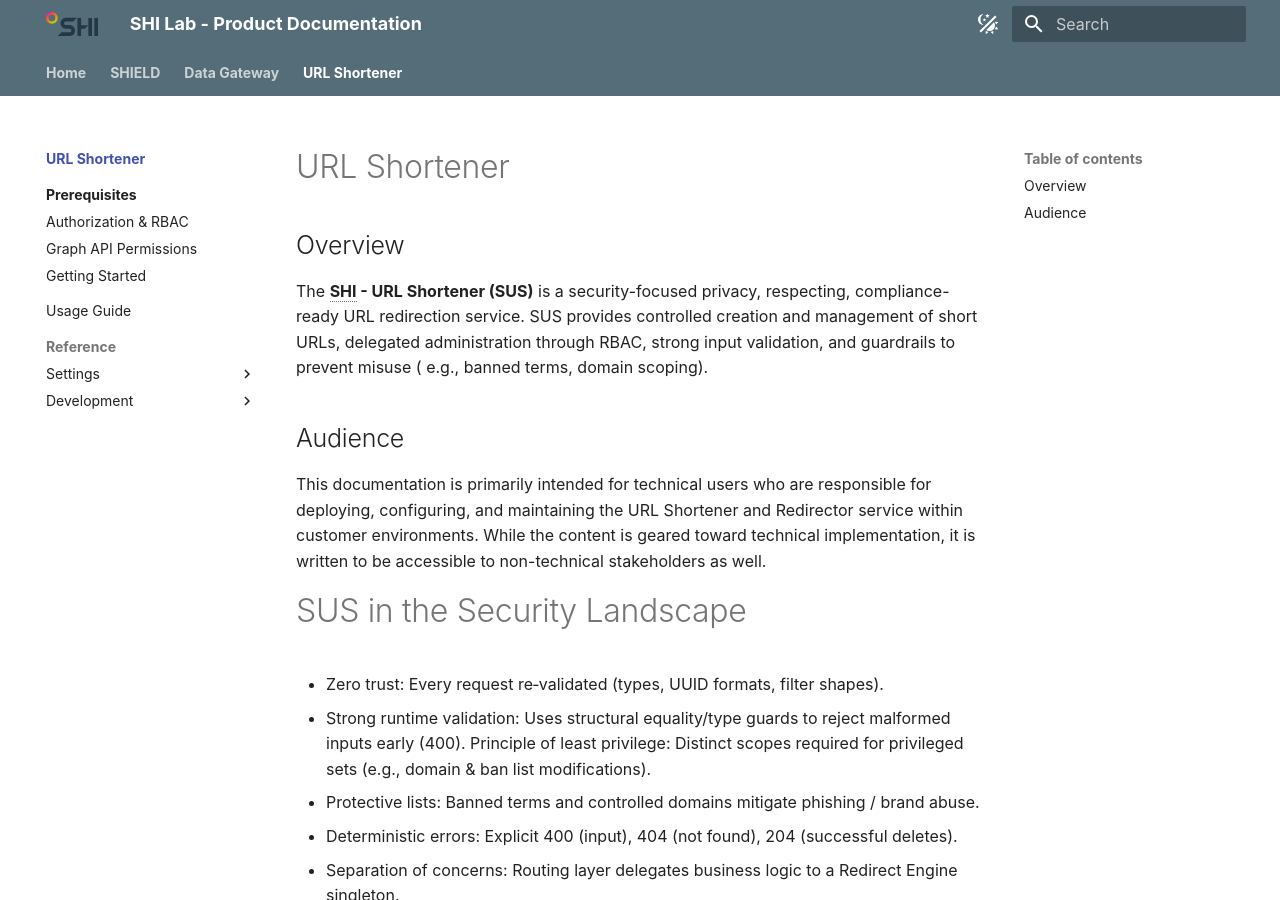
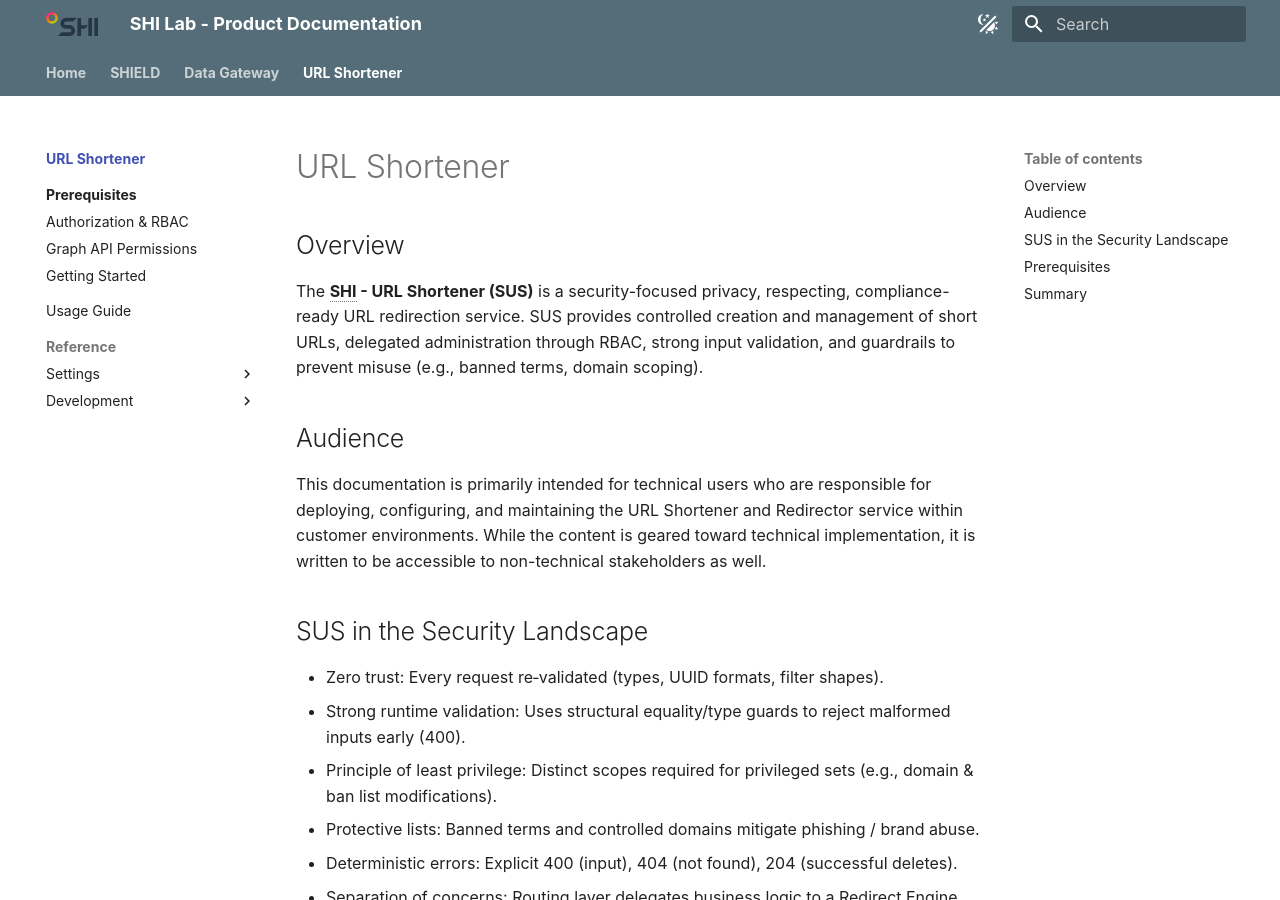
Before and after one commit to Software-Hardware-Integration-Lab/Documentation, an MkDocs documentation site: the page built from docs/URL-Shortener/index.md, in a window 1280 px wide and 900 px high. Built offline with MkDocs 1.6.1 and Material for MkDocs 9.7.7, drawn with Linux system fonts in a browser that asks for light colours; plug-ins that fetch from the network failed and are left out.

Commit message:
Fix formatting and minor typos in SUS documentation
Corrected spacing in parentheses, changed a section header from H1 to H2 for consistency, and fixed list formatting in the URL Shortener documentation.

```diff
--- a/docs/URL-Shortener/index.md
+++ b/docs/URL-Shortener/index.md
@@ -2,17 +2,17 @@
 
 ## Overview
 
-The **SHI - URL Shortener (SUS)** is a security-focused privacy, respecting, compliance-ready URL redirection service. SUS provides controlled creation and management of short URLs, delegated administration through RBAC, strong input validation, and guardrails to prevent misuse ( e.g., banned terms, domain scoping).
+The **SHI - URL Shortener (SUS)** is a security-focused privacy, respecting, compliance-ready URL redirection service. SUS provides controlled creation and management of short URLs, delegated administration through RBAC, strong input validation, and guardrails to prevent misuse (e.g., banned terms, domain scoping).
 
 ## Audience
 
 This documentation is primarily intended for technical users who are responsible for deploying, configuring, and maintaining the URL Shortener and Redirector service within customer environments. While the content is geared toward technical implementation, it is written to be accessible to non-technical stakeholders as well.
 
-# SUS in the Security Landscape
+## SUS in the Security Landscape
 
 - Zero trust: Every request re‑validated (types, UUID formats, filter shapes).
 - Strong runtime validation: Uses structural equality/type guards to reject malformed inputs early (400).
-Principle of least privilege: Distinct scopes required for privileged sets (e.g., domain & ban list modifications).
+- Principle of least privilege: Distinct scopes required for privileged sets (e.g., domain & ban list modifications).
 - Protective lists: Banned terms and controlled domains mitigate phishing / brand abuse.
 - Deterministic errors: Explicit 400 (input), 404 (not found), 204 (successful deletes).
 - Separation of concerns: Routing layer delegates business logic to a Redirect Engine singleton.
```
